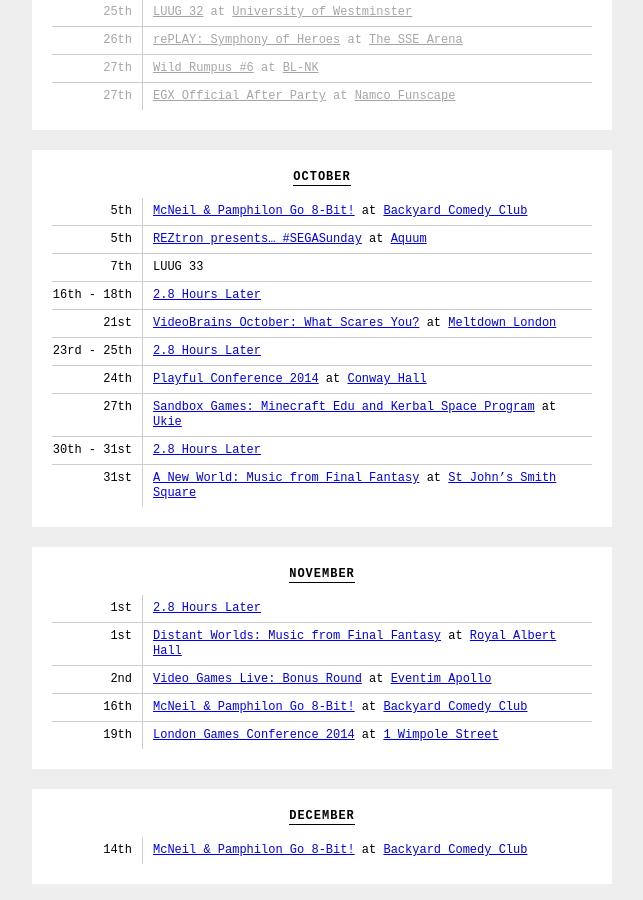
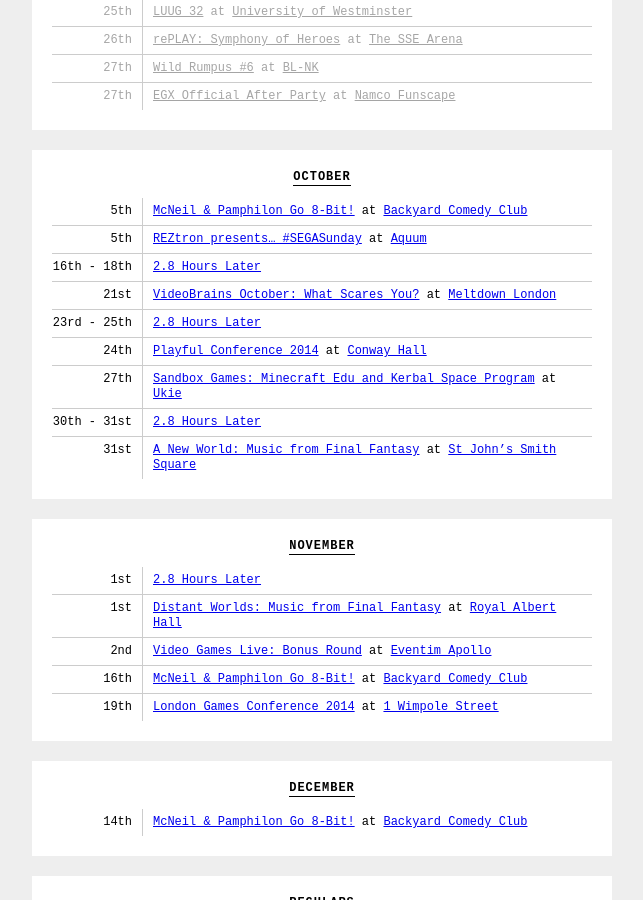
Before and after one commit to thomasmarshall/londongamediary.com, a Jekyll site: the page built from index.html, in a window 1280 px wide and 900 px high, scrolled down 804 px. Shown: the whole window, without its empty margins (318-961 px from the left). Built offline with Jekyll 4.4.1, drawn with Linux system fonts in a browser that asks for light colours; nearby versions of some CDN libraries.

Commit message:
Update events.yml

```diff
--- a/_data/events.yml
+++ b/_data/events.yml
@@ -125,9 +125,6 @@
   location: "[Aquum](http://www.aquum.co.uk/)"
   date: 2014-10-05
 
-- title: "LUUG 33"
-  date: 2014-10-07
-
 - title: "2.8 Hours Later"
   link: "http://2.8hourslater.com/"
   starts_at: 2014-10-16
```
